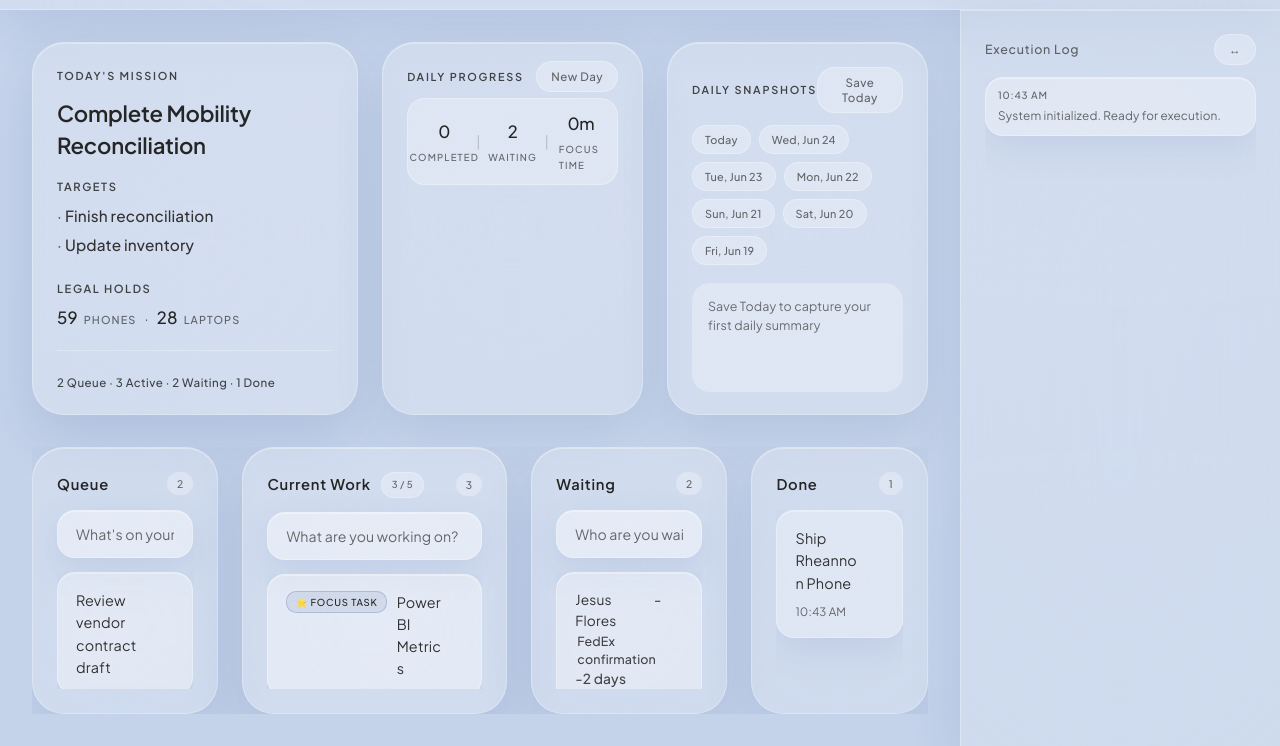
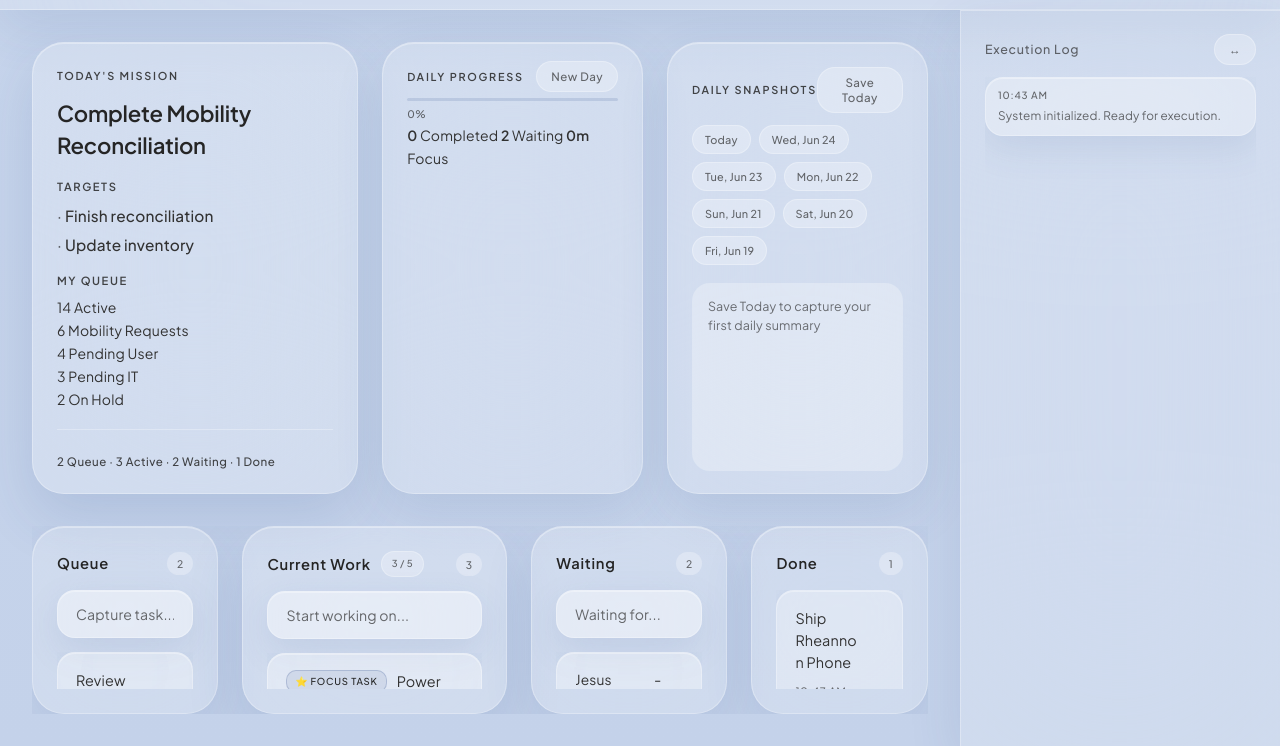
Before and after one commit to sierrakhosla-IT/Sierra-s-Hub, a plain HTML site: page index.html in a window 1280 px wide. Shown: the part 54-800 px from the top of the page. Drawn offline with Linux system fonts and the light colour scheme.

Commit message:
Refactor HTML structure and improve accessibility
Updated widget headers and input placeholders for clarity. Adjusted class names for consistency and improved accessibility attributes.

```diff
--- a/index.html
+++ b/index.html
@@ -27,7 +27,7 @@
     <main class="board-container">
       <section class="widget-row" aria-label="Execution overview">
         <div class="card glass mission-card">
-          <div class="widget-header">Today's Mission</div>
+          <div class="widget-header mission-section-label">Today's Mission</div>
           <div
             class="editable-mission"
             contenteditable="true"
@@ -48,54 +48,56 @@
               <li>Update inventory</li>
             </ul>
           </div>
-          <div class="asset-holds" aria-label="Legal hold inventory">
-            <div class="target-title">Legal Holds</div>
-            <div class="asset-holds-row">
-              <span class="asset-hold-item">
-                <span class="asset-hold-value" contenteditable="true" id="hold-phones" role="textbox" aria-label="Legal hold phones">59</span>
-                <span class="asset-hold-label">Phones</span>
-              </span>
-              <span class="asset-hold-sep" aria-hidden="true">·</span>
-              <span class="asset-hold-item">
-                <span class="asset-hold-value" contenteditable="true" id="hold-laptops" role="textbox" aria-label="Legal hold laptops">28</span>
-                <span class="asset-hold-label">Laptops</span>
-              </span>
-            </div>
+          <div class="my-queue" aria-label="Live ticket queue metrics">
+            <div class="target-title">My Queue</div>
+            <ul class="queue-metrics" id="ticket-status-list">
+              <li class="queue-metric">
+                <span class="queue-metric-value" contenteditable="true" data-metric="active" role="textbox" aria-label="Active tickets">14</span>
+                <span class="queue-metric-label">Active</span>
+              </li>
+              <li class="queue-metric">
+                <span class="queue-metric-value" contenteditable="true" data-metric="mobilityRequests" role="textbox" aria-label="Mobility requests">6</span>
+                <span class="queue-metric-label">Mobility Requests</span>
+              </li>
+              <li class="queue-metric">
+                <span class="queue-metric-value" contenteditable="true" data-metric="pendingUser" role="textbox" aria-label="Tickets pending user">4</span>
+                <span class="queue-metric-label">Pending User</span>
+              </li>
+              <li class="queue-metric">
+                <span class="queue-metric-value" contenteditable="true" data-metric="pendingIT" role="textbox" aria-label="Tickets pending IT">3</span>
+                <span class="queue-metric-label">Pending IT</span>
+              </li>
+              <li class="queue-metric">
+                <span class="queue-metric-value" contenteditable="true" data-metric="onHold" role="textbox" aria-label="Tickets on hold">2</span>
+                <span class="queue-metric-label">On Hold</span>
+              </li>
+            </ul>
           </div>
           <hr class="mission-divider">
           <div class="mission-sub-counts" id="mission-sub-counts">0 Queue · 0 Active · 0 Waiting · 0 Done</div>
         </div>
 
-        <div class="card glass execution-card">
+        <div class="card glass execution-card execution-card--compact">
           <div class="widget-header-row">
             <div class="widget-header">Daily Progress</div>
             <button type="button" class="ghost-btn" id="new-day-btn" title="Archive Done tasks and reset today's counter">New Day</button>
           </div>
-          <div class="daily-progress-wrap" id="daily-progress-wrap" aria-label="Today's completion progress" hidden>
-            <div class="daily-progress-track">
-              <div class="daily-progress-fill" id="daily-progress-fill"></div>
+          <div class="progress-compact glass-promoted" aria-label="Today's progress">
+            <div class="progress-compact-bar">
+              <div class="daily-progress-track">
+                <div class="daily-progress-fill" id="daily-progress-fill"></div>
+              </div>
+              <span class="daily-progress-label" id="daily-progress-label">0%</span>
             </div>
-            <span class="daily-progress-label" id="daily-progress-label">0%</span>
-          </div>
-          <div class="today-score" aria-label="Today's score">
-            <div class="score-item">
-              <span class="score-value" id="score-completed">0</span>
-              <span class="score-label">Completed</span>
-            </div>
-            <span class="score-divider" aria-hidden="true">|</span>
-            <div class="score-item">
-              <span class="score-value" id="score-waiting">0</span>
-              <span class="score-label">Waiting</span>
-            </div>
-            <span class="score-divider" aria-hidden="true">|</span>
-            <div class="score-item">
-              <span class="score-value" id="score-focus-time">0m</span>
-              <span class="score-label">Focus Time</span>
+            <div class="progress-compact-stats">
+              <span class="compact-stat"><strong id="score-completed">0</strong> Completed</span>
+              <span class="compact-stat"><strong id="score-waiting">0</strong> Waiting</span>
+              <span class="compact-stat"><strong id="score-focus-time">0m</strong> Focus</span>
             </div>
           </div>
         </div>
 
-        <div class="card glass snapshot-card">
+        <div class="card glass snapshot-card snapshot-card--compact">
           <div class="widget-header-row">
             <div class="widget-header">Daily Snapshots</div>
             <button type="button" class="ghost-btn" id="snapshot-save-btn">Save Today</button>
@@ -121,11 +123,11 @@
           </div>
           <input
             type="text"
-            class="glass-input task-input-minimal"
+            class="glass-input task-input-minimal glass-promoted"
             id="input-queue"
-            placeholder="What's on your mind?"
+            placeholder="Capture task..."
             autocomplete="off"
-            aria-label="Add task to Queue"
+            aria-label="Capture task"
           >
           <div class="task-list" id="list-queue"></div>
         </div>
@@ -141,18 +143,18 @@
           <div class="lane-header">
             <div class="lane-header-left">
               <h2>Current Work</h2>
-              <span class="capacity-indicator" id="capacity-now" aria-live="polite">0 Active • Limit 5</span>
+              <span class="capacity-indicator" id="capacity-now" aria-live="polite">0 / 5</span>
             </div>
             <span class="lane-badge" id="badge-now">0</span>
           </div>
           <p class="capacity-warning" id="capacity-warning" hidden>Over capacity — pull from Queue or move items out</p>
           <input
             type="text"
-            class="glass-input task-input-minimal"
+            class="glass-input task-input-minimal glass-promoted"
             id="input-now"
-            placeholder="What are you working on?"
+            placeholder="Start working on..."
             autocomplete="off"
-            aria-label="What are you working on?"
+            aria-label="Start working on"
           >
           <div class="task-list" id="list-now"></div>
         </div>
@@ -170,11 +172,11 @@
           </div>
           <input
             type="text"
-            class="glass-input task-input-minimal"
+            class="glass-input task-input-minimal glass-promoted"
             id="input-waiting"
-            placeholder="Who are you waiting on?"
+            placeholder="Waiting for..."
             autocomplete="off"
-            aria-label="Who are you waiting on?"
+            aria-label="Waiting for"
           >
           <div class="task-list" id="list-waiting"></div>
         </div>
```
